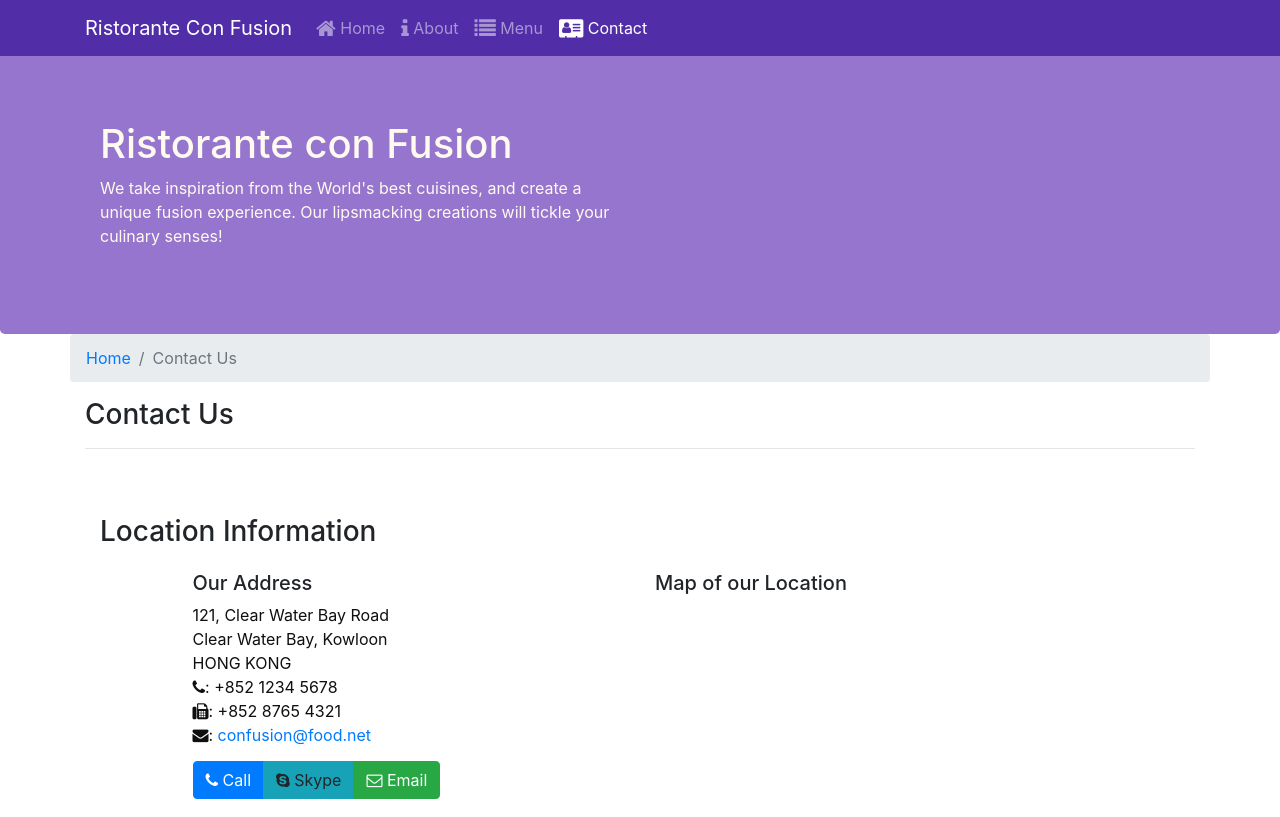
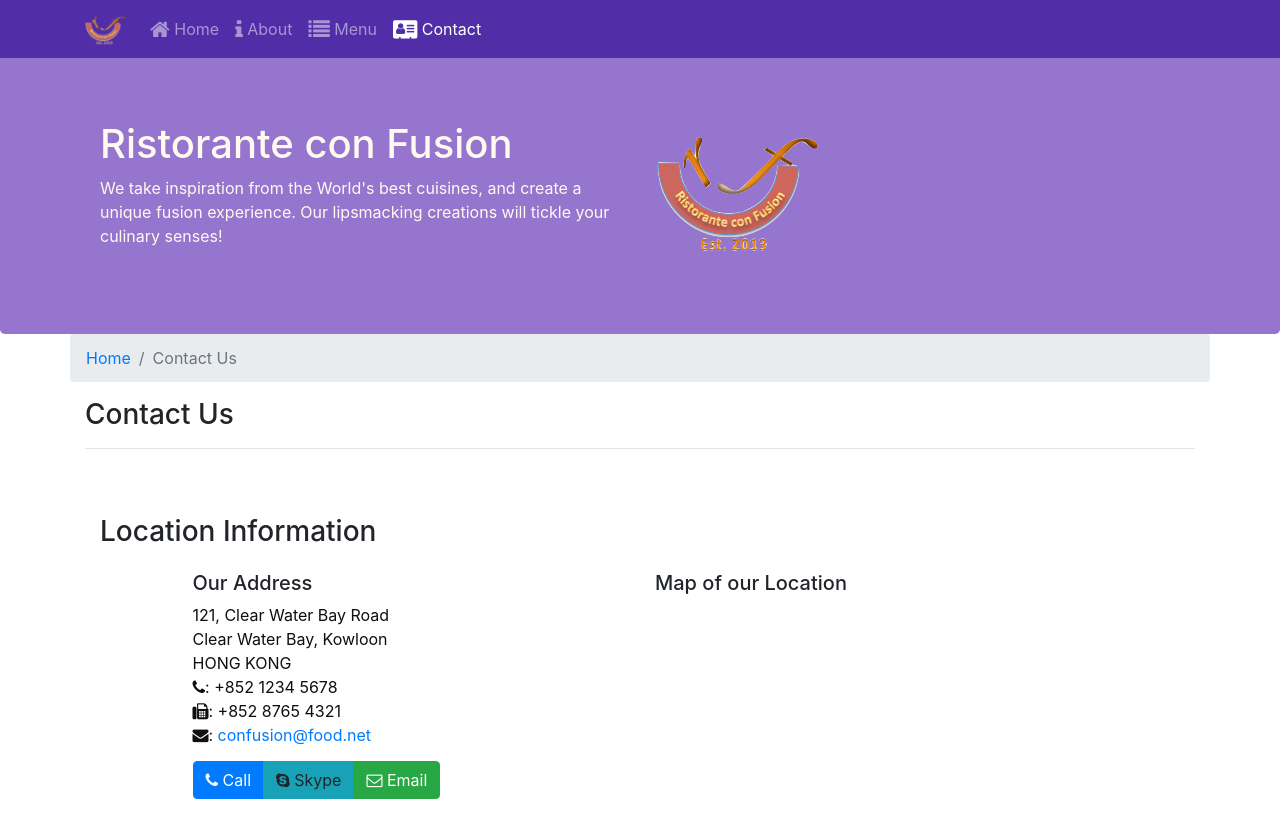
Before and after one commit to chinchinl/Front-End-Web-UI-Frameworks-and-Tools-Bootstrap-4, a website: page contactus.html in a window 1280 px wide. Shown: the top 817 px of the page. Drawn offline with nearby package versions, Linux system fonts and the light colour scheme.

Commit message:
Home, Contact page: Add img to home button and jumbotron

```diff
--- a/contactus.html
+++ b/contactus.html
@@ -22,7 +22,7 @@
             <button class="navbar-toggler" type="button" data-toggle="collapse" data-target="#Navbar">
                 <span class="navbar-toggler-icon"></span>
             </button>
-            <a class="navbar-brand" href="./index.html">Ristorante Con Fusion</a>
+            <a class="navbar-brand" href="./index.html"><img src="img/logo.png" height="30" width="41"></a>
             <div class="collapse navbar-collapse" id="Navbar">
                 <ul class="navbar-nav mr-auto">
                         <li class="nav-item"><a class="nav-link" href="./index.html"><span class="fa fa-home fa-lg"></span> Home</a></li>
@@ -41,7 +41,8 @@
                     <h1>Ristorante con Fusion</h1>
                     <p>We take inspiration from the World's best cuisines, and create a unique fusion experience. Our lipsmacking creations will tickle your culinary senses!</p>
                 </div>
-                <div class="col-12 col-sm">
+                <div class="col-12 col-sm align-self-center">
+                    <img src="img/logo.png" class="img-fluid">
                 </div>
             </div>
         </div>
```
Also changed, not shown: index.html (+3 -2 lines).
